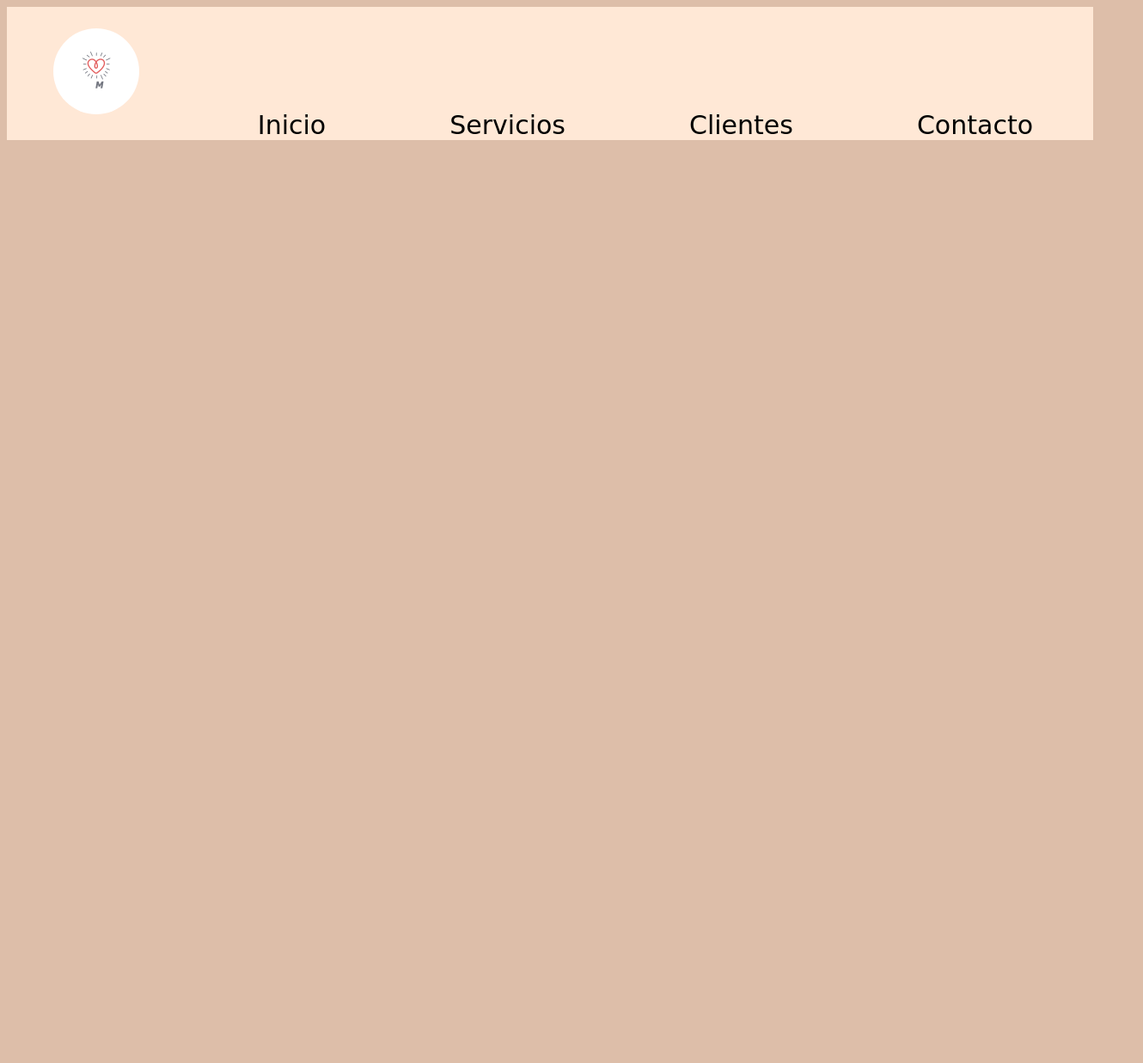
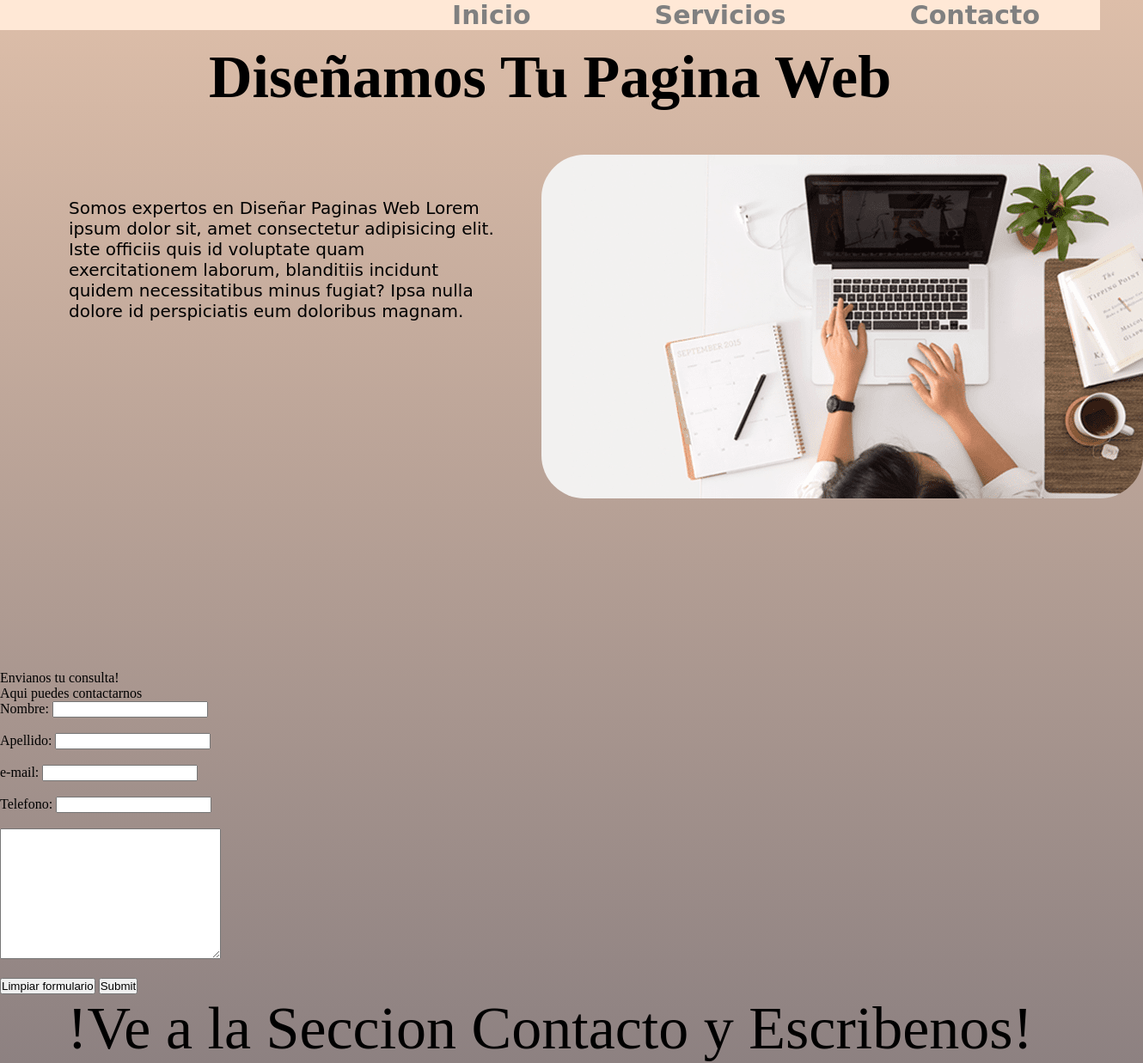
Before and after one commit to mariales23/NUCBA, a plain HTML site: page index.html in a window 1280 px wide. Shown: the whole page at 86% size, 1330 px wide, since content can reach past the window. Before the commit the page ends 800 px from the top, so only its background shows below. Drawn offline with Linux system fonts and the light colour scheme; a web font is replaced by a local one.

Commit message:
primer commit

```diff
--- a/index.html
+++ b/index.html
@@ -9,13 +9,56 @@
 </head>
 <body>
     <header>
-        <img src="./img/LOGO.png" alt="LOGO">
+        <nav>
         <ul>
             <li>Inicio</li>
             <li>Servicios</li>
-            <li>Clientes</li>
             <li>Contacto</li>
         </ul>
+        </nav>
     </header>
+
+    <h1>Diseñamos Tu Pagina Web</h1>
+
+    <div class="contenedor">
+
+    <div class="caja1"> <p>Somos expertos en Diseñar Paginas Web Lorem ipsum dolor sit, amet consectetur adipisicing elit. Iste officiis quis id voluptate quam exercitationem laborum, blanditiis incidunt quidem necessitatibus minus fugiat? Ipsa nulla dolore id perspiciatis eum doloribus magnam.</p></div>
+
+    <div class="cajaImg">
+        <img src="./img/pagina web.png" alt="">
+    </div>
+
+    </div>
+
+    <div class="contenedor1">
+
+    <p>Envianos tu consulta!</p>
+    <p>Aqui puedes contactarnos</p>
+        <form>
+            <label for="nombre">
+                <span>Nombre:</span>
+                <input type="text" name="nombre" id="nombre" autocomplete="name" required>
+            </label><br><br>
+            <label for="apellido">
+                <span>Apellido:</span>
+                <input type="text" name="nombre" id="nombre" autocomplete="name" required>
+            </label><br><br>
+            <label for="correo">
+                <span>e-mail:</span>
+                <input type="email" name="correo" id="correo" autocomplete="email" required>
+            </label><br><br>
+            <label for="telefono">
+                <span>Telefono:</span>
+                <input type="text" name="pais" id="pais" autocomplete="country" required>
+            </label><br><br>
+               <textarea name="comentarios" id="comentarios" cols="30" rows="10"></textarea><br><br>
+               <input type="reset" value="Limpiar formulario"/>
+            <input type="submit">
+        </form>
+
+
+    </div>
+
+    <footer>!Ve a la Seccion Contacto y Escribenos!</footer>
 </body>
 </html>
--- a/style.css
+++ b/style.css
@@ -1,26 +1,93 @@
+
 @import url('https://fonts.googleapis.com/css2?family=Hurricane&display=swap');
+
+*{
+    padding: 0;
+    margin: 0;
+}
 
 header {
 background: #ffe8d6;
 text-align: right;
+width: 100%;
+position: fixed;
+z-index: 100;
+
+
 }
 
-header ul li {
+nav{
+    float: right;
+}
+
+header nav ul li{
     display: inline;
     margin: 70px;
     font-family: 'Hurricane', cursive;
     font-size: 30px;
+    font-weight: 600;
+    color: gray;
+
 }
 
+
 body{
-    background: #ddbea9;
+       background-image: linear-gradient(to top,rgb(141, 129, 129),#ddbea9);
+
+}
+
+
+h1{
+    font-family: 'Hurricane';
+    font-size: 70px;
+    font-weight: 700;
+    text-align: center;
+    padding: 50px;
+
+}
+
+.contenedor{
+    display: flex;
+    margin-left: 30px;
+}
+
+.cajaImg{
+    width: 500px;
+    height: 500px;
+    background-size: contain;
+    background-repeat: no-repeat;
+
 }
 
 img{
-    border-radius: 10vh;
-    width: 100px;
-    margin-left: 80px;
-    position: relative;
-    left: -1110px;
-    top: 25px;
+    border-radius: 50px;
+ }
+
+.caja1{
+    font-family: 'Bebas Neue', cursive;
+    font-size: 20px;
+    width: 500px;
+    height: 500px;
+    margin: 50px;
+
 }
+
+
+form {
+    bo
+    margin: 50px;
+}
+
+main p {
+    font-weight: 700;
+    margin-left: 700px;
+    font-size: 60px;
+}
+
+footer{
+    font-family:'Hurricane';
+    font-size: 70px;
+    font-weight: 500;
+    text-align: center;
+
+}
```
Also changed, not shown: img/LOGO.png (deleted), img/eb9d465971f942e1920a04cde6b07752.png (deleted), img/pagina web.png (added).
